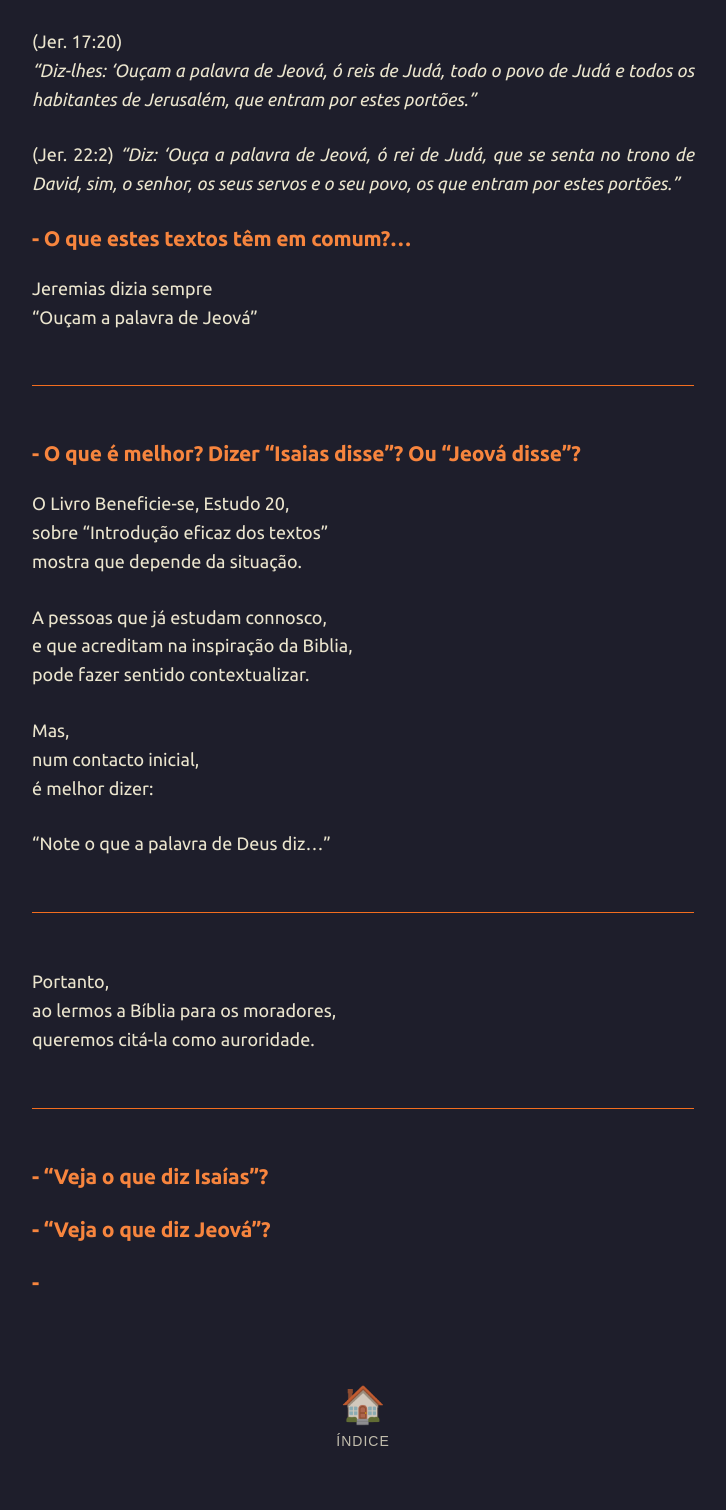
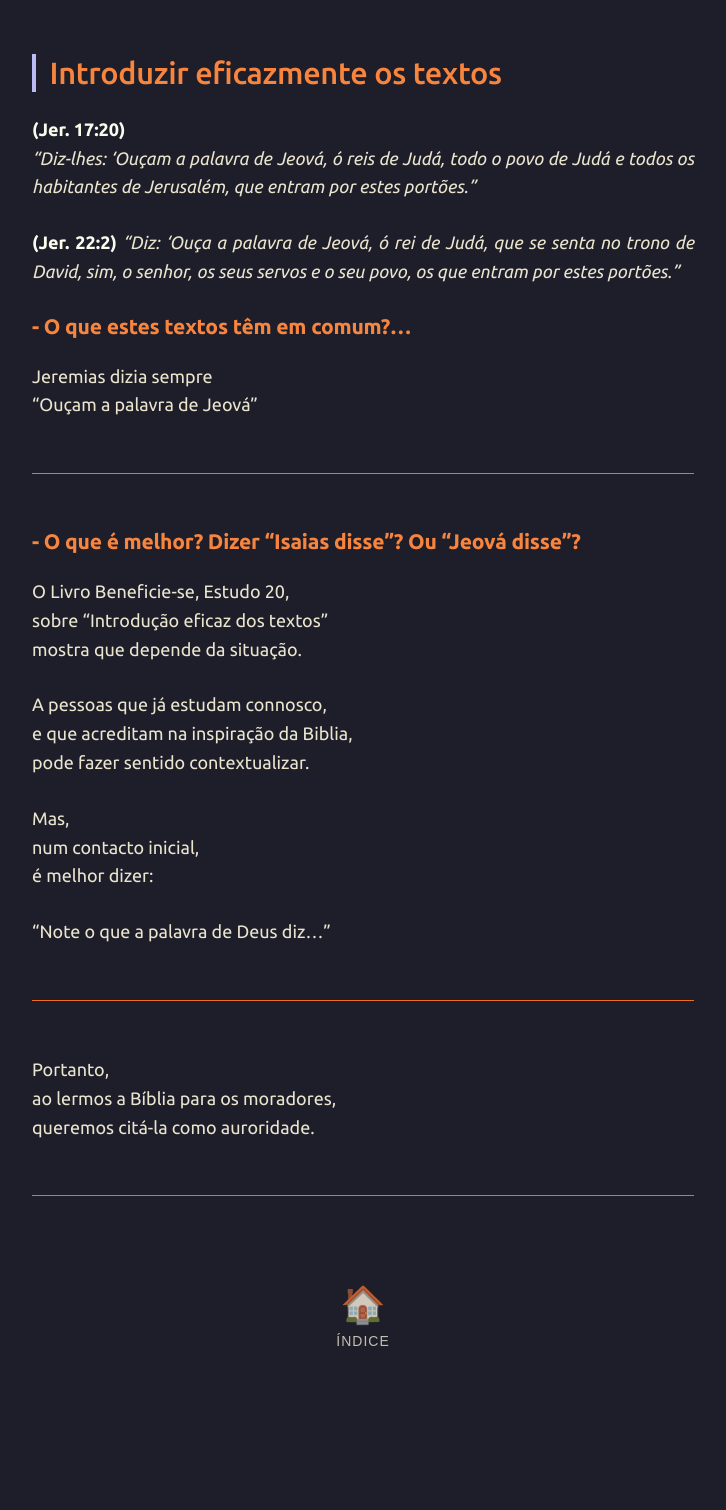
Before and after one commit to joaquim-capitao/jw, a Jekyll site: the page built from saidas/011-saida.md, in a window 1280 px wide. Shown: the whole page, without its empty margins (277-1003 px from the left). Built offline with Jekyll 4.4.1, drawn with Linux system fonts in a browser that asks for light colours; our own code applies the rules of GitHub Pages for plain Markdown files; after the commit the page ends 1411 px from its top, so only the background shows below that.

Commit message:
Enhance formatting and add biblical verses
Introduced effective text formatting and added biblical references.

```diff
--- a/saidas/011-saida.md
+++ b/saidas/011-saida.md
@@ -1,7 +1,9 @@
-(Jer. 17:20)
+## Introduzir eficazmente os textos
+
+**(Jer. 17:20)**
 *"Diz-lhes: ‘Ouçam a palavra de Jeová, ó reis de Judá, todo o povo de Judá e todos os habitantes de Jerusalém, que entram por estes portões."*
 
-(Jer. 22:2)
+**(Jer. 22:2)**
 *"Diz: ‘Ouça a palavra de Jeová, ó rei de Judá, que se senta no trono de David, sim, o senhor, os seus servos e o seu povo, os que entram por estes portões."*
 
 ### - O que estes textos têm em comum?...
@@ -34,23 +36,3 @@ ao lermos a Bíblia para os moradores,
 queremos citá-la como auroridade.
 
 ---
-
-
-
-
-
-
-
-
-
-
-
-
-
-### - "Veja o que diz Isaías"?
-### - "Veja o que diz Jeová"?
-
-
-
-
-### -
```
